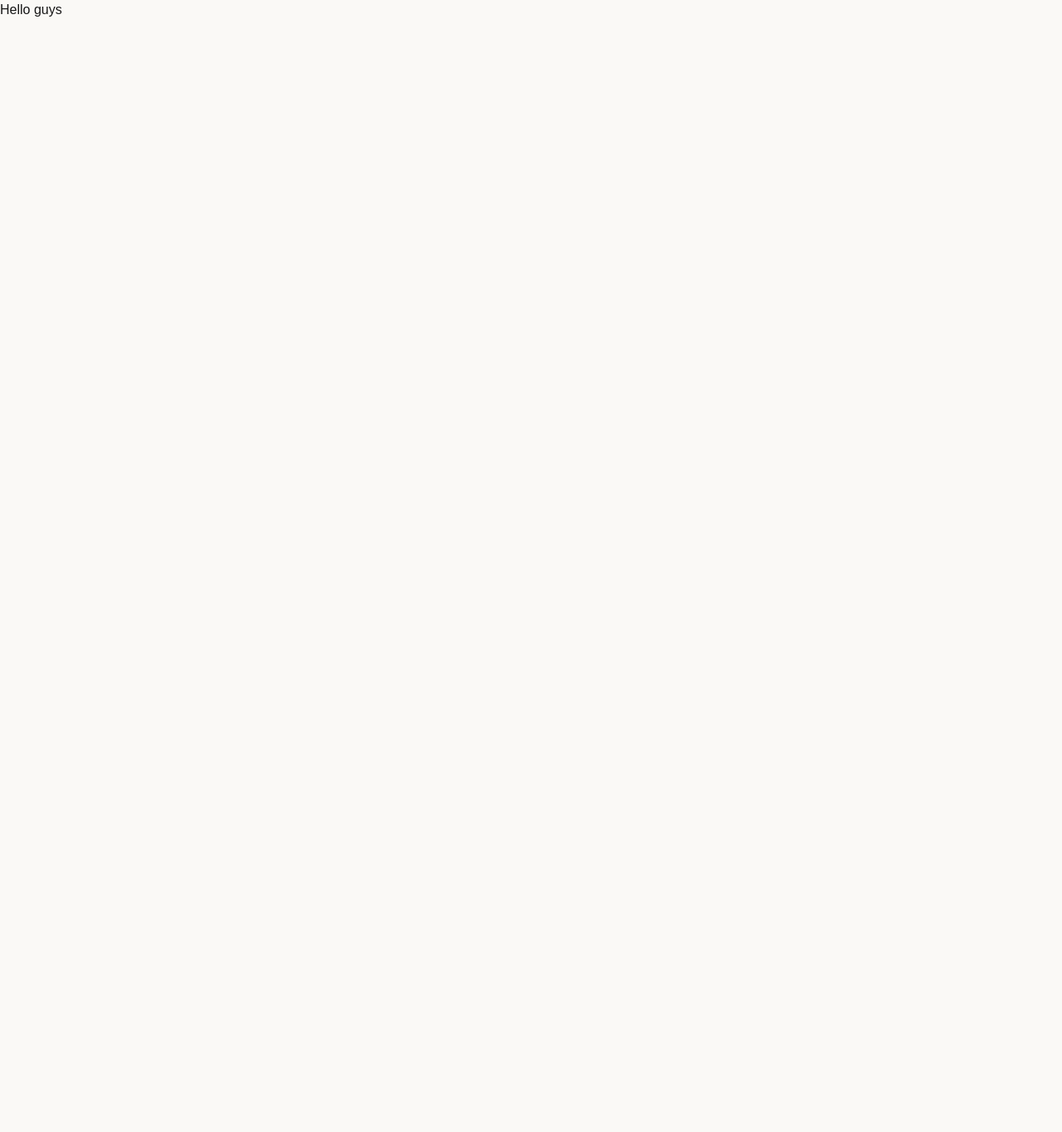
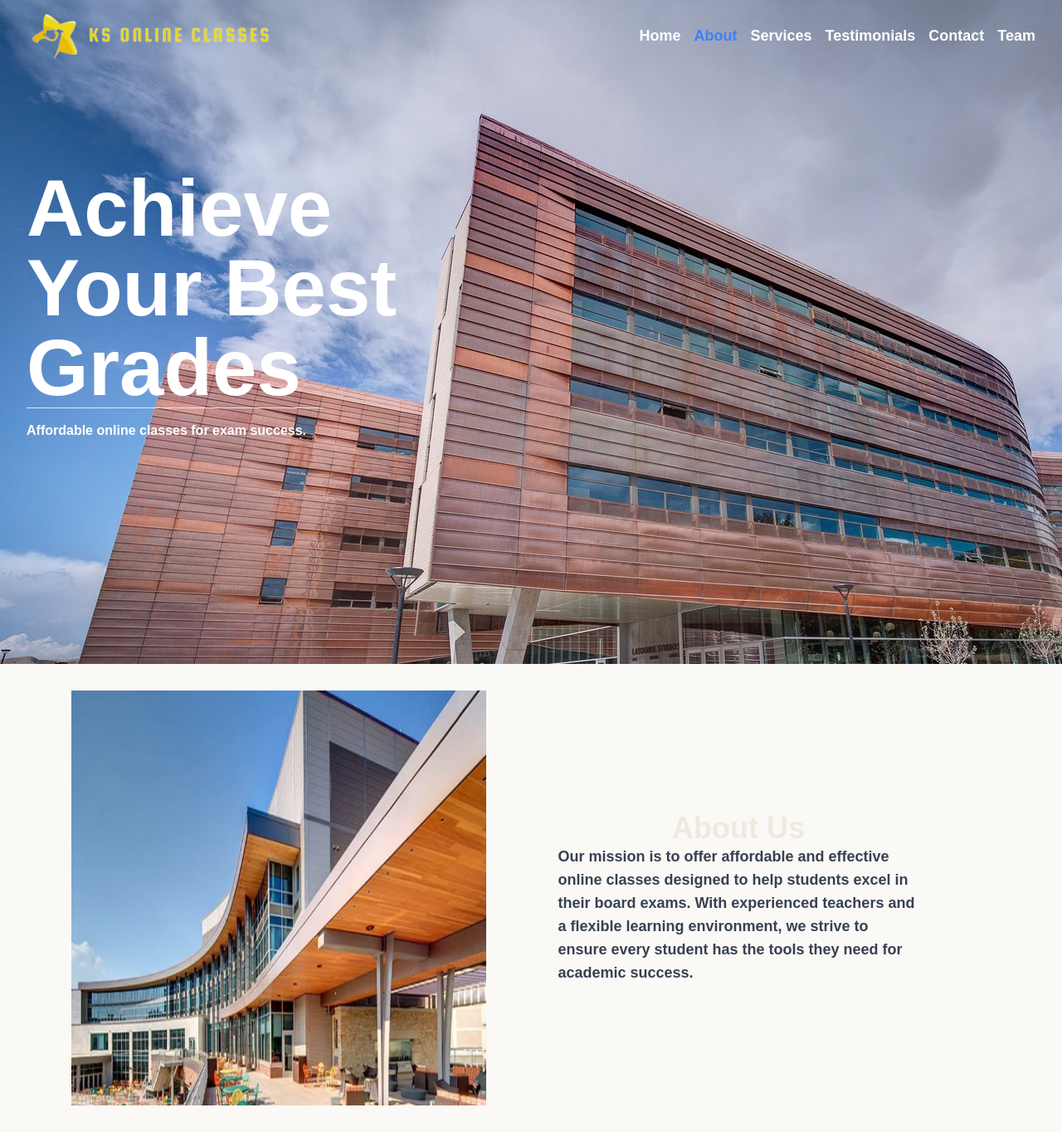
Before and after one commit to Yuvraj883/KSOC, a Next.js app: page / in a window 1280 px wide. Shown: the whole page at 83% size. Before the commit the page ends 800 px from the top, so only its background shows below. Built offline with nearby package versions, Linux system fonts and the light colour scheme.

Commit message:
Added about us page

```diff
--- a/app/page.tsx
+++ b/app/page.tsx
@@ -1,7 +1,11 @@
-import Image from "next/image";
+import About from "@/components/About";
+import HeroSection from "@/components/HeroSection";
 
 export default function Home() {
   return (
-    <h1>Hello guys</h1>
+    <>
+    <HeroSection/>
+    <About/>
+    </>
   );
 }
```
